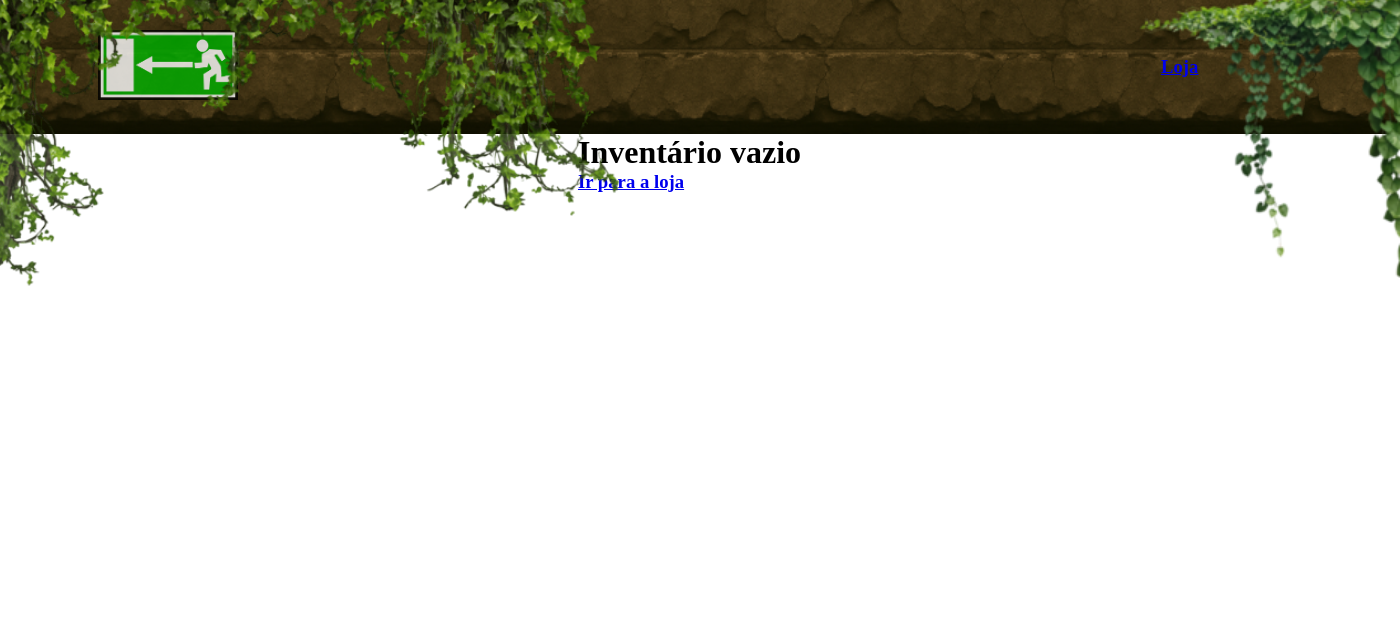
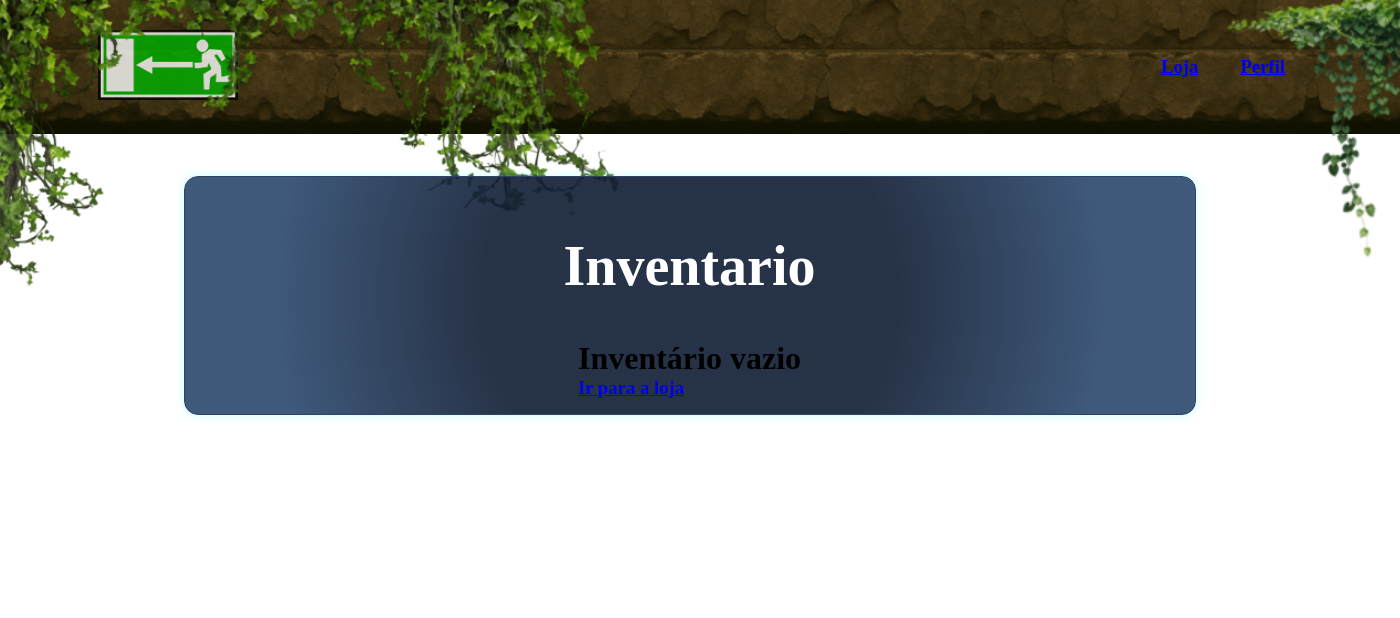
Before and after one commit to ykyak77/The-Last-of-Task, a Flask app: page /inventario in a window 1400 px wide; the page is wider, and only the part inside the window is pictured. Shown: the top 618 px of that part. After the commit the page ends 419 px from the top of that part, so only its background shows below. Run offline with Flask 3, Linux system fonts and the light colour scheme; a user stored in the database is signed in; parts of the project's set-up code (start-up, migrations or seed data) failed here and were passed over.

Commit message:
inventario 90% pronto css

```diff
--- a/static/style.css
+++ b/static/style.css
@@ -491,63 +527,112 @@
 .atributo button:hover {
   background-color: #777;
 }
+/* PERFIL/STATUS */
 
-#body_questionario{
-    background-image: url(/static/imagens/perfilFundo.png);
-    background-size: cover;            /* Faz a imagem cobrir toda a tela */
-    background-position: center;       /* Centraliza a imagem */
-    background-repeat: no-repeat;      /* Evita repetição da imagem */
-    background-attachment: fixed;      /* Mantém a imagem fixa ao rolar a página */
-    height: 100vh;                     /* Garante que o corpo tenha altura da tela */
-    margin: 0;                         /* Remove margens padrão */
-    padding: 0;
+/* IVENTARIO */
+#main_conteiner_i{
+    display: flex;
+    flex-direction: column;
+    justify-content: flex-start;
+    align-items: center;
+    width: 98.5vw;
 }
 
-.container {
-    background-color: rgba(0, 0, 0, 0.7); /* fundo escuro translúcido */
-    padding: 40px;
-    border-radius: 15px;
-    width: 90%;
-    max-width: 450px;
-    color: #fff;
-    font-family: 'Segoe UI', sans-serif;
-    margin: 25px auto 0 auto;
+.inventario{
+    display: flex;
+    flex-wrap: wrap;
+    align-content: flex-start;
+    justify-content: center;
+    align-items: center;
+    background: radial-gradient(circle, rgb(15, 28, 51, 0.9) 40%, rgba(29, 60, 99, 0.85) 80%);
+    border: 1px solid #2f4365;
+    border-radius: 1vw;
+    box-shadow: 0 0 10px rgba(0, 255, 255, 0.226);
+    padding: 15px;
+    margin: 3vw 1vw 3vw 1vw;
+    width: 70vw;
+    z-index: 3;
+}
+
+.inventario .i_titulo{
+    display: flex;
+    justify-content: center;
+    width: 100%;
+    margin: 3vw 0 3vw 0vw;
+    color: rgb(255, 255, 255);
+    font-size: 2vw;
+}
+
+.item{
+    display: flex;
+    justify-content: center;
+    align-items: center;
+    background: radial-gradient(circle, rgb(15, 28, 51, 0.9) 40%, rgba(29, 60, 99, 0.85) 80%);
+    border: 1px solid #2f4365;
+    border-radius: 1vw;
+    box-shadow: 0 0 10px rgba(0, 255, 255, 0.226);
+    padding: 15px;
+    margin: 3vw 1.5vw 2vw 1.5vw;
+    width: 7vw;
+    height: 7vw;
+}
+
+.item .i_img{
+    width: 8vw;
+    height: 8vw;
+    border-radius: 1vw;
+}
+
+.descricao{
+    display: none;
+    position: fixed;
+    top: 20vw;
+    left: 35vw;
+    width: 30vw;
+    height: 10vw;
+    background: radial-gradient(circle, rgb(15, 28, 51, 0.9) 40%, rgba(29, 60, 99, 0.85) 80%);
+    border: 1px solid #2f4365;
+    border-radius: 1vw;
+    box-shadow: 0 0 10px rgba(0, 255, 255, 0.226);
+    box-sizing: border-box;
+    padding: 15px;
+    color: white;
+    padding: 10px;
+    z-index: 100;
+}
+
+.descricao b{
+    font-size: 2vw;
+    text-align: center;
+}
+
+.descricao .i_p1{
+    text-align: left;
+}
+
+.descricao .i_p2{
+    text-align: end;
+}
+
+.item:hover .descricao {
     display: flex;
     flex-direction: column;
-    align-items: center;
-    justify-content: center;
-    gap: 20px;
+    justify-content: space-around;
 }
 
-/* Espaçamento entre elementos do formulário */
-.form-group {
-    margin-bottom: 20px;
+.void{
+
 }
 
-.form-questionario input,
-.form-questionario select {
-    width: 100%;
-    padding: 10px;
-    border: none;
-    border-radius: 8px;
-    margin-top: 8px;
-}
-
-.checkbox-group label {
-    display: block;
-    margin-top: 8px;
-}
+/* INVENTARIO */
 
 /* Botão */
 button[type="submit"] {
     width: 100%;
-    padding: 12px;
-    background-color: #4CAF50;
-    color: white;
-    border: none;
-    border-radius: 8px;
+    border: 1px solid #1a1a1a;
+    border-radius: 2vw;
     cursor: pointer;
-    font-size: 1em;
+    font-size: 1.4vw;
 }
 
 button[type="submit"]:hover {
--- a/templates/inventario.html
+++ b/templates/inventario.html
@@ -18,28 +18,33 @@
 
         <div id="menu_bar3">
             <h3 id="menu-l-1"><a href="{{url_for('loja')}}">Loja</a></h3>
+            <h3 id="menu-l-2"><a href="{{url_for('status')}}">Perfil</a></h3>
             <img src="{{ url_for('static', filename='imagens/cipo1.png') }}" alt="folhagem" class="cipo-decorativo2">
         </div>
     </header>
 
-    <main id="main_conteiner">
+    <main id="main_conteiner_i">
 
+         <div class="inventario">
+            <div class="i_titulo">
+                <h1>Inventario</h1>
+            </div>
+            {% for item in itens %}
+                <div class="item">
+                    <img src="{{ url_for('static', filename='imagens/imgItens/' ~ item.item~'.png') }}" alt="{{item.item}}" class="i_img">
 
-         <div>
-            <table>
-            {% for item in itens %}
-                  <tr>
-                    <td><img src="{{ url_for('static', filename='imagens/imgItens/' ~ item.item~'.png') }}" alt="{{item.item}}" width="100" height="100"></td>
-                    <td><b>{{item.nome}}</b></td>
-                     <td>{{item.descricao}}</td>
-                    <td>💊 {{item.preco_pilulas}}</td>
-                  </tr>
-
-                {% else %}
+                    <div class="descricao">
+                        <b>{{item.nome}}</b>
+                        <p class="i_p1">{{item.descricao}}</p>
+                        <p class="i_p2">Dracmas: {{item.preco_pilulas}}</p>
+                    </div>
+                </div>
+            {% else %}
+                <div class="void">
                         <h1>Inventário vazio</h1>
                         <h3><a href="{{url_for('loja')}}">Ir para a loja</a></h3>
+                </div>
             {% endfor %}
-            </table>
         </div>
 
     </main>
--- a/templates/loja.html
+++ b/templates/loja.html
@@ -10,13 +10,15 @@
 
     <header id="menu_bar">
         <div class="titulo-container">
-            <h1>The Last of Task</h1>
+            <a href="{{ url_for('menu')}}">
+                <img src="{{url_for('static', filename='imagens/exit.png')}}" alt="Voltar" class="exit" >
+            </a>
             <img src="{{ url_for('static', filename='imagens/cipo2.png') }}" alt="folhagem" class="cipo-decorativo1">
         </div>
 
         <div id="menu_bar2">
-            <h3 id="menu-l-1"><a href="{{url_for('loja')}}">Loja</a></h3>
             <h3 id="menu-l-2"><a href="{{url_for('status')}}">Perfil</a></h3>
+            <h3 id="menu-l-3"><a href="{{url_for('inventario')}}">Inventario</a></h3>
             <img src="{{ url_for('static', filename='imagens/cipo1.png') }}" alt="folhagem" class="cipo-decorativo2">
         </div>
     </header>
--- a/templates/perfil.html
+++ b/templates/perfil.html
@@ -19,6 +19,7 @@
 
         <div id="menu_bar3">
             <h3 id="menu-l-1"><a href="{{url_for('loja')}}">Loja</a></h3>
+            <h3 id="menu-l-2"><a href="{{url_for('inventario')}}">Inventario</a></h3>
             <img src="{{ url_for('static', filename='imagens/cipo1.png') }}" alt="folhagem" class="cipo-decorativo2">
         </div>
     </header>
```
Also changed, not shown: other parts of static/style.css (+54 -18 lines), bdprojeto.db.
